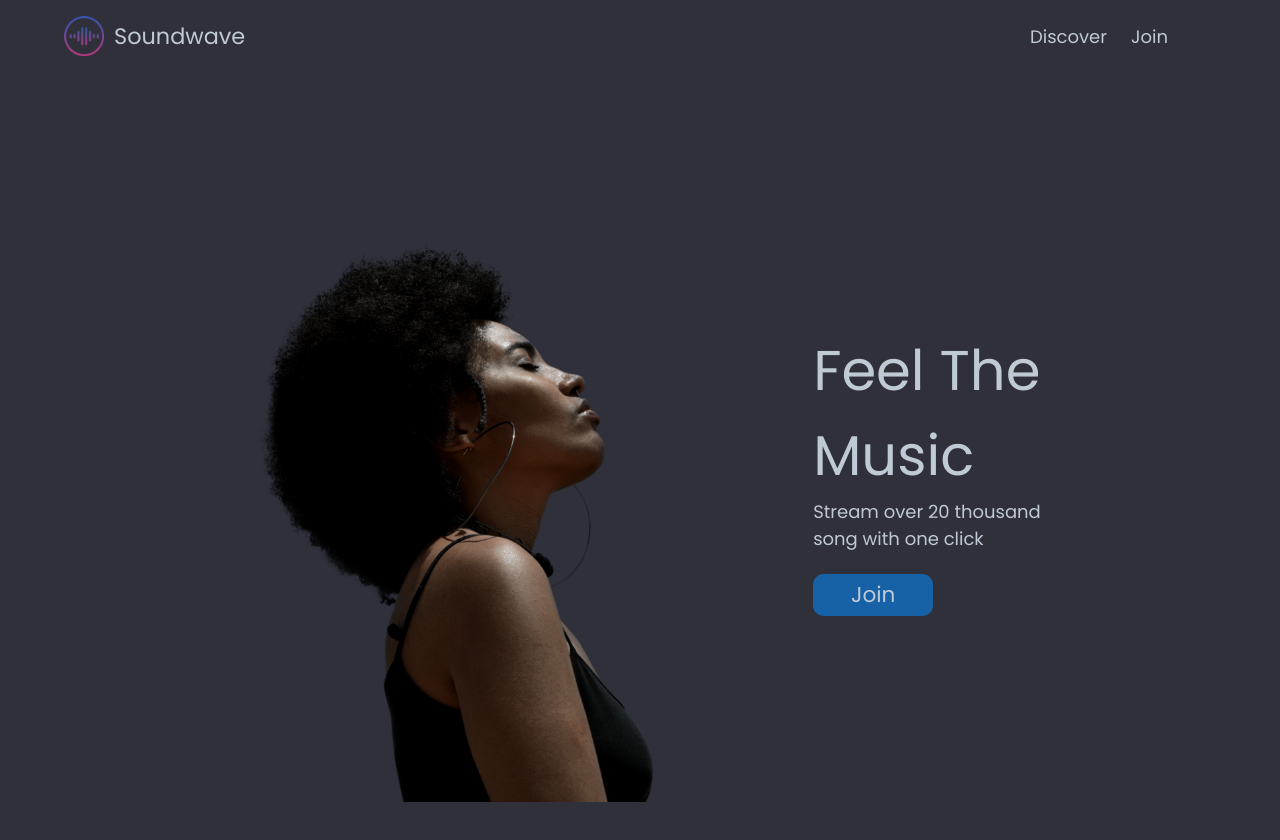
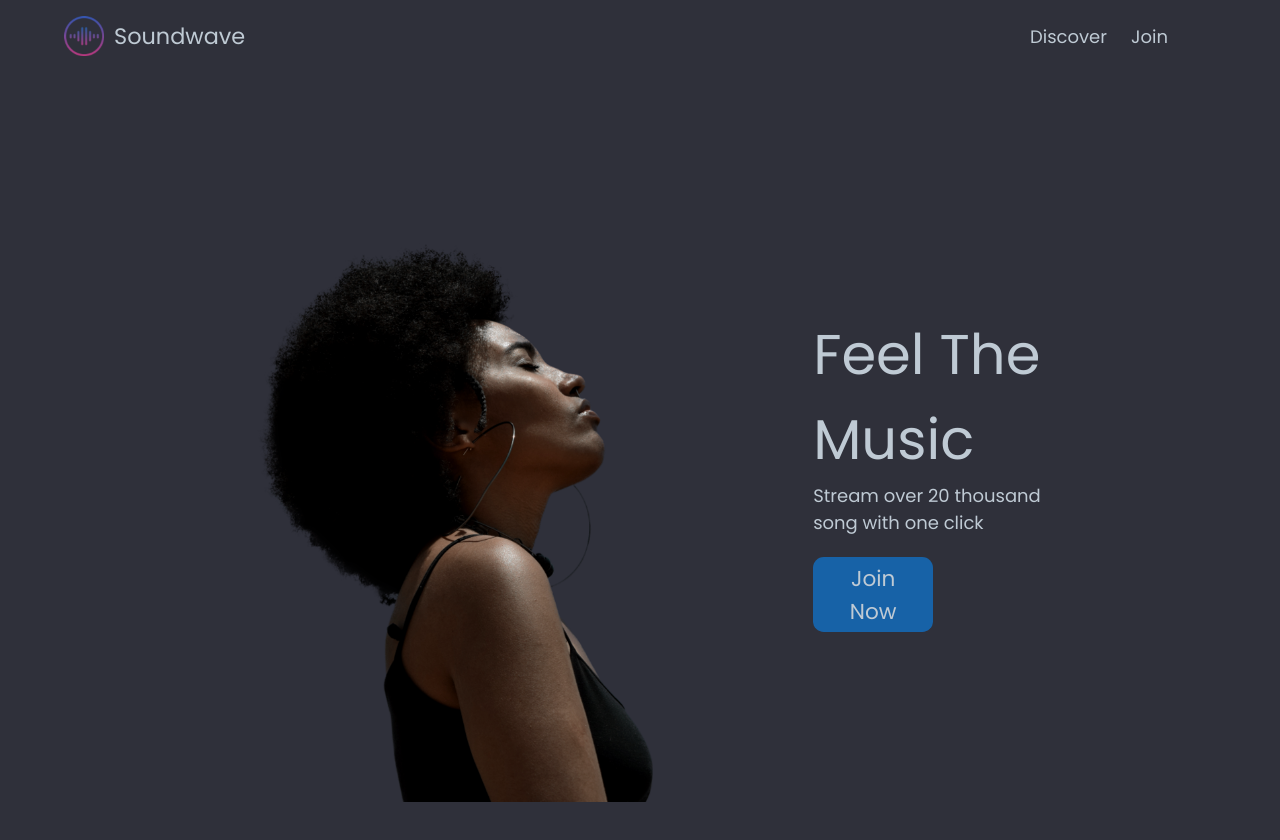
Before and after one commit to Rguzman77/React_Mockup, a React (Create React App) app in the folder soundwave-mockup/: page / in a window 1280 px wide. Shown: the top 840 px of the page. Built offline with nearby package versions, Linux system fonts and the light colour scheme.

Commit message:
lat changes on buttons

```diff
--- a/soundwave-mockup/src/App.tsx
+++ b/soundwave-mockup/src/App.tsx
@@ -2,7 +2,7 @@ import "./App.css";
 import { Routes } from 'react-router-dom';
 import { Route } from 'react-router';
 import {Feelthemusic, Discover, Navbar, Join} from "./components/Customs";
-import Layout from "./components/Elements/Layout";
+import Layout from "./components/Layout";
 
 function App() {
   return (
--- a/soundwave-mockup/src/components/Elements/JoinButton.tsx
+++ b/soundwave-mockup/src/components/Elements/JoinButton.tsx
@@ -1,4 +1,3 @@
-import React from 'react'
 import { Link } from 'react-router-dom'
 import { StyledButton } from './JoinButtonStyle'
 
@@ -7,7 +6,7 @@ type Props = {}
 const JoinButton = (props: Props) => {
   return (
     <StyledButton>
-    <Link to="/join">Join</Link>
+    <Link to="/join">Join Now</Link>
     </StyledButton>
   )
 }
--- a/soundwave-mockup/src/components/Elements/Layout.tsx
+++ b/soundwave-mockup/src/components/Layout.tsx
@@ -1,5 +1,5 @@
 import { Outlet } from 'react-router-dom'
-import Navbar from '../NavBar/Navbar'
+import Navbar from './NavBar/Navbar'
 
 type Props = {}
 
```
